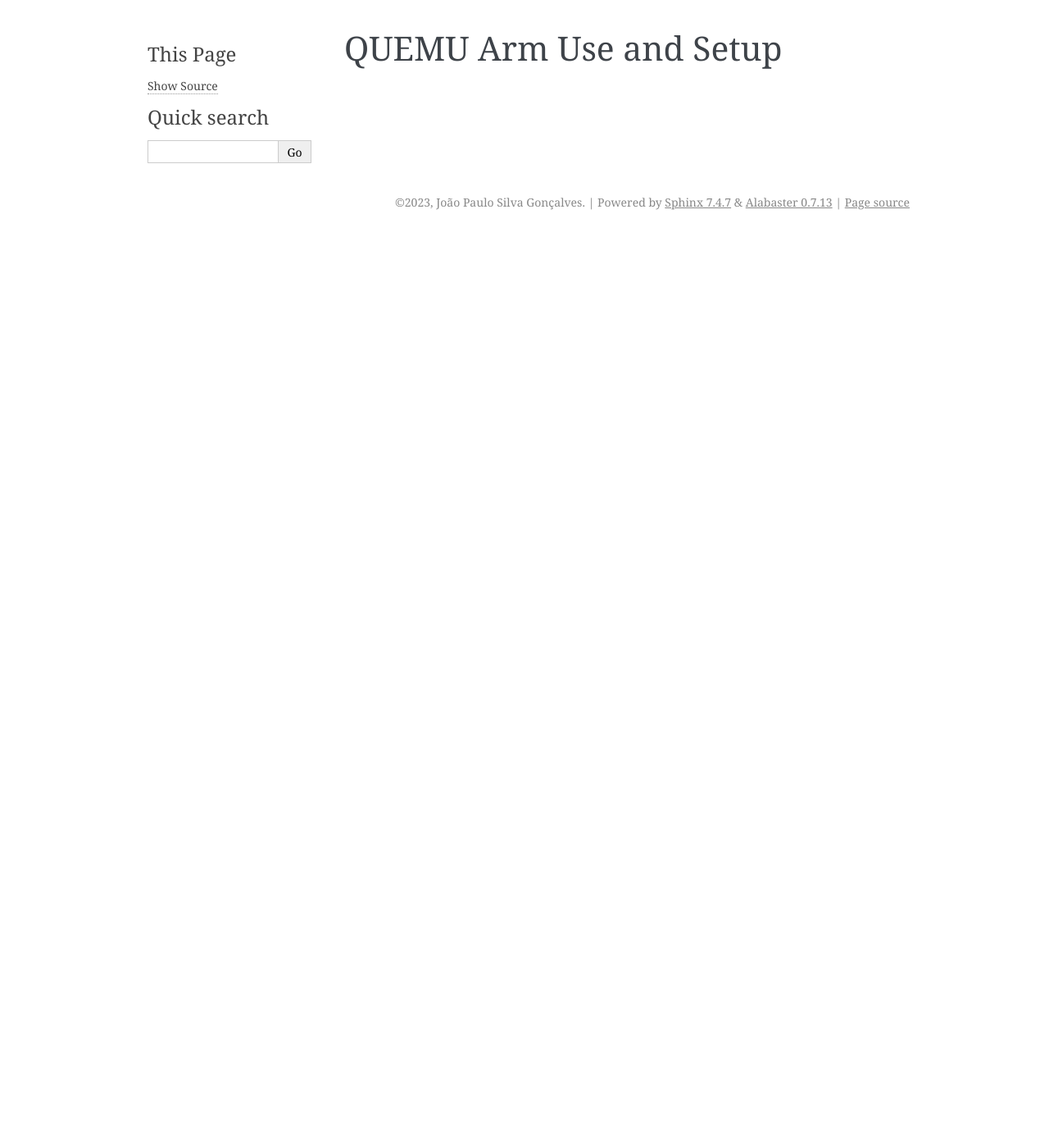
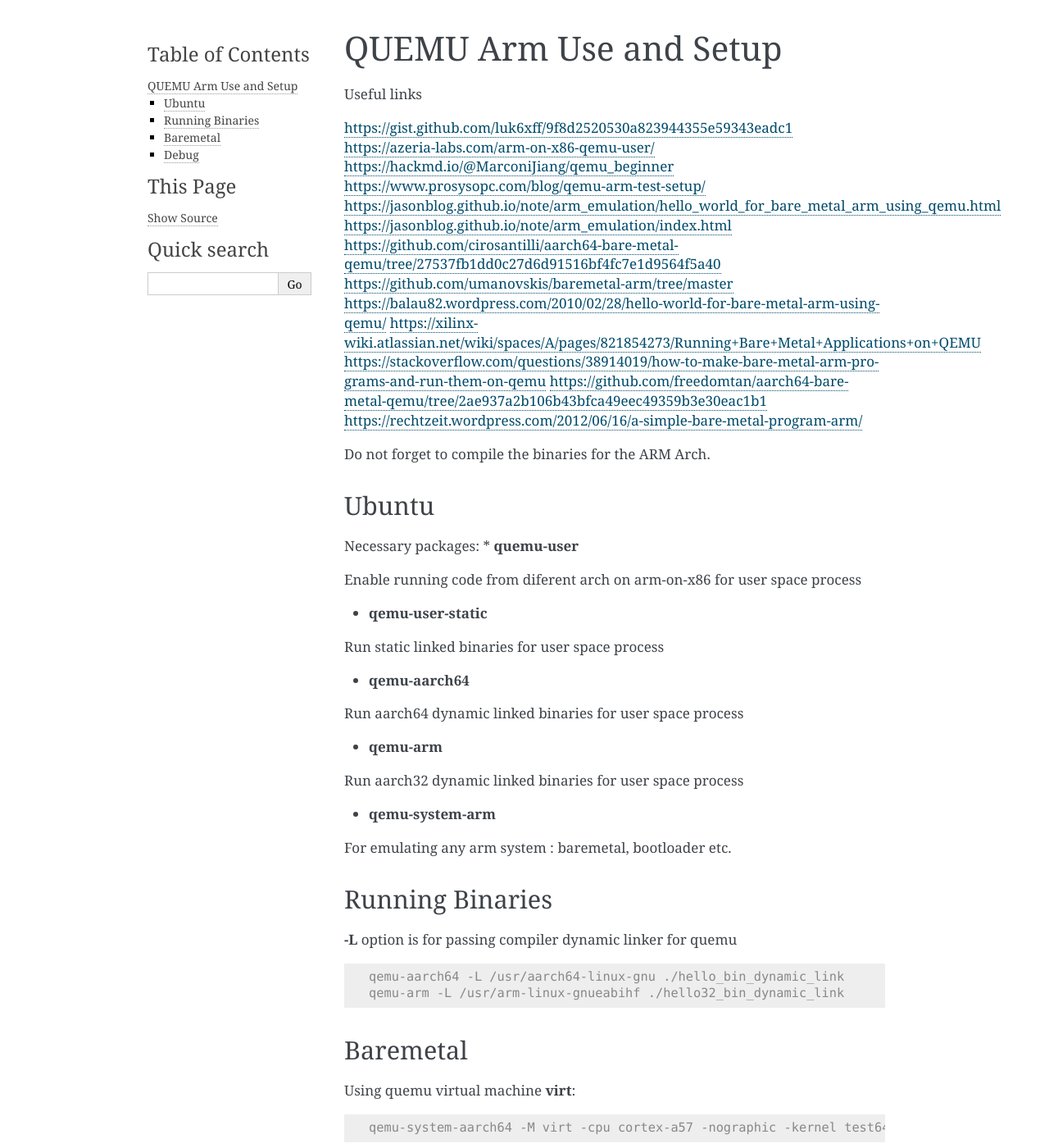
Before and after one commit to JPSGoncalves/sphinx-documentation, a Sphinx documentation site: the page built from jpsg-notes/docs/source/arm/quemu-arm.rst, in a window 1280 px wide and 1400 px high. Shown: the whole window at 82% size. Built offline with Sphinx 7.4.7, drawn with Linux system fonts in a browser that asks for light colours; pages that are not in the unit, such as notebooks, are missing from menus; some of the changed text lies outside the part shown.

Commit message:
add quemu docs

```diff
--- a/jpsg-notes/docs/source/arm/quemu-arm.rst
+++ b/jpsg-notes/docs/source/arm/quemu-arm.rst
@@ -1,2 +1,74 @@
 QUEMU Arm Use and Setup
 =======================
+
+
+Useful links
+
+https://gist.github.com/luk6xff/9f8d2520530a823944355e59343eadc1
+https://azeria-labs.com/arm-on-x86-qemu-user/
+https://hackmd.io/@MarconiJiang/qemu_beginner
+https://www.prosysopc.com/blog/qemu-arm-test-setup/
+https://jasonblog.github.io/note/arm_emulation/hello_world_for_bare_metal_arm_using_qemu.html
+https://jasonblog.github.io/note/arm_emulation/index.html
+https://github.com/cirosantilli/aarch64-bare-metal-qemu/tree/27537fb1dd0c27d6d91516bf4fc7e1d9564f5a40
+https://github.com/umanovskis/baremetal-arm/tree/master
+https://balau82.wordpress.com/2010/02/28/hello-world-for-bare-metal-arm-using-qemu/
+https://xilinx-wiki.atlassian.net/wiki/spaces/A/pages/821854273/Running+Bare+Metal+Applications+on+QEMU
+https://stackoverflow.com/questions/38914019/how-to-make-bare-metal-arm-programs-and-run-them-on-qemu
+https://github.com/freedomtan/aarch64-bare-metal-qemu/tree/2ae937a2b106b43bfca49eec49359b3e30eac1b1
+https://rechtzeit.wordpress.com/2012/06/16/a-simple-bare-metal-program-arm/
+
+Do not forget to compile the binaries for the ARM Arch.
+
+Ubuntu
+-------
+Necessary packages:
+* **quemu-user**
+
+Enable running code from diferent arch on arm-on-x86 for user space process
+
+* **qemu-user-static**
+
+Run static linked binaries for user space process
+
+* **qemu-aarch64**
+
+Run aarch64 dynamic linked binaries for user space process
+
+* **qemu-arm**
+
+Run aarch32 dynamic linked binaries for user space process
+
+* **qemu-system-arm**
+
+For emulating any arm system : baremetal, bootloader etc.
+
+Running Binaries
+----------------
+
+**-L** option is for passing compiler dynamic linker for quemu
+
+.. code-block:: console
+
+   qemu-aarch64 -L /usr/aarch64-linux-gnu ./hello_bin_dynamic_link
+   qemu-arm -L /usr/arm-linux-gnueabihf ./hello32_bin_dynamic_link
+
+Baremetal
+----------------
+
+Using quemu virtual machine **virt**:
+
+.. code-block:: console
+
+   qemu-system-aarch64 -M virt -cpu cortex-a57 -nographic -kernel test64.elf -serial mon:stdio
+
+Using machine **vexpress-a9**
+
+.. code-block:: console
+
+   qemu-system-arm -M vexpress-a9 -m 32M -no-reboot -nographic -monitor telnet:127.0.0.1:1234,server,nowait -kernel first-hang.bin
+
+
+
+Debug
+-----
```
